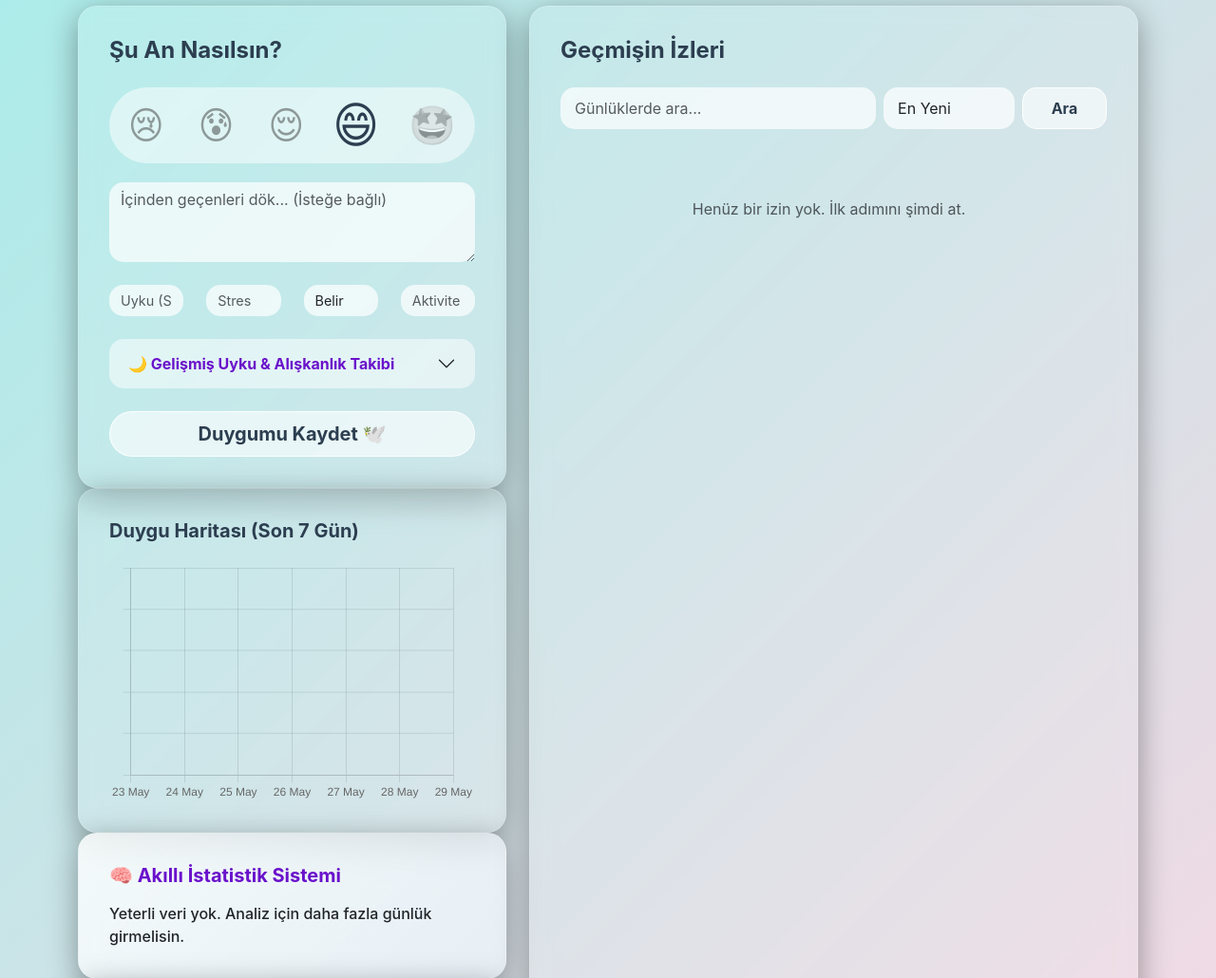
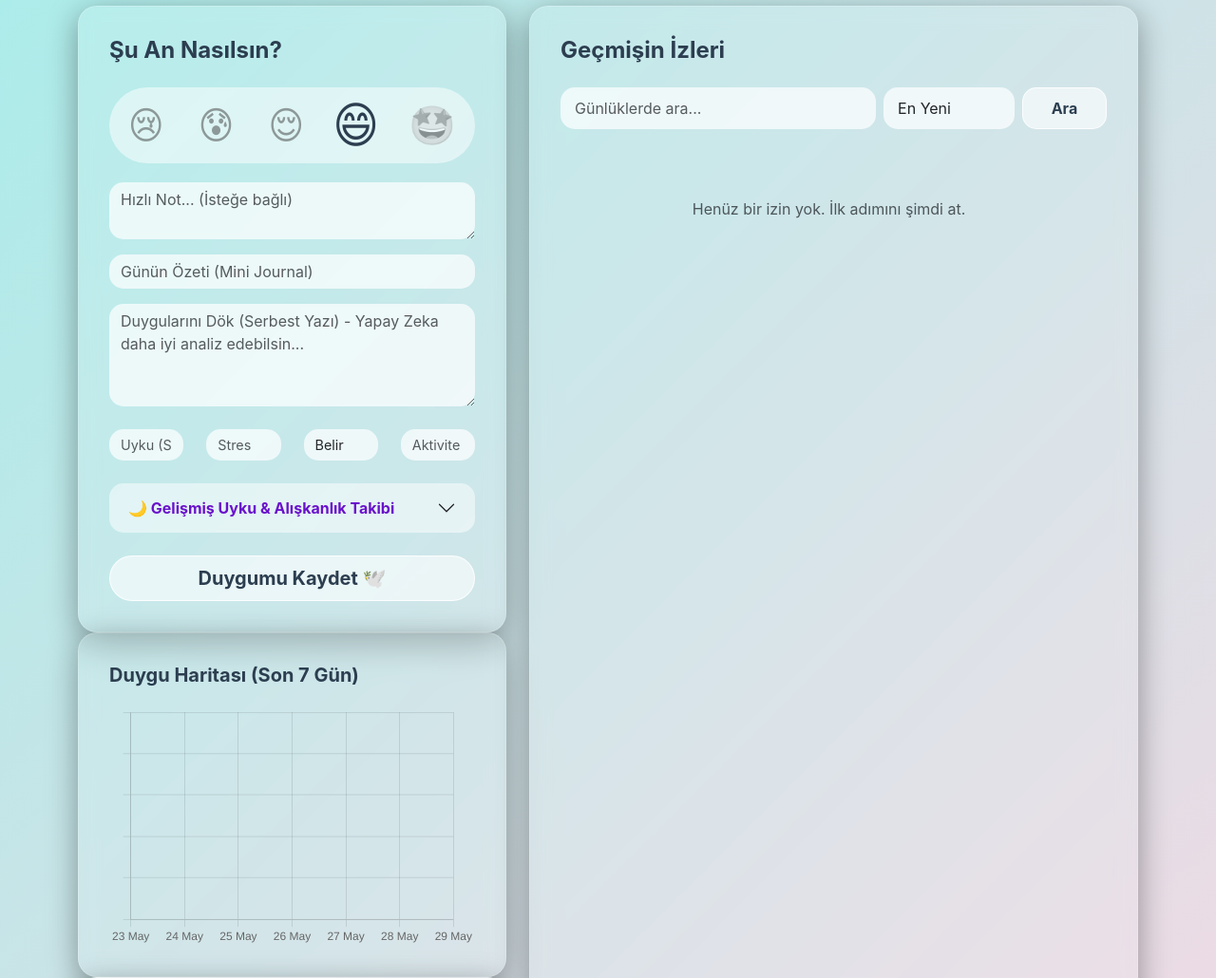
Before and after one commit to zeynaksoy/mindful-me, a Flask app: page / in a window 1280 px wide. Shown: the part 140-1170 px from the top of the page at 95% size. Run offline with Flask 3, Linux system fonts and the light colour scheme; data that the repository does not hold is empty; some libraries are stand-ins or nearby versions.

Commit message:
mini journal ve serbest yazı alanı entegrasyonu

```diff
--- a/app/forms.py
+++ b/app/forms.py
@@ -14,6 +14,8 @@ class MoodEntryForm(FlaskForm):
         ('heyecanli', _l('Heyecanlı 🤩'))
     ], validators=[DataRequired()])
     text = TextAreaField(_l('Neler düşünüyorsun?'), validators=[DataRequired()])
+    mini_journal = StringField(_l('Günün Özeti'), validators=[Optional()])
+    free_writing = TextAreaField(_l('Duygularını Dök'), validators=[Optional()])
     sleep_hours = FloatField(_l('Uyku Süresi (Saat)'), validators=[Optional(), NumberRange(min=0, max=24)])
     stress_level = IntegerField(_l('Stres Seviyesi (1-10)'), validators=[Optional(), NumberRange(min=1, max=10)])
     activities = StringField(_l('Aktiviteler (virgülle ayırın)'), validators=[Optional()])
--- a/app/models.py
+++ b/app/models.py
@@ -43,6 +43,8 @@ class MoodEntry(db.Model):
     id = db.Column(db.Integer, primary_key=True)
     mood = db.Column(db.String(20), nullable=False)
     text = db.Column(db.Text, nullable=False)
+    mini_journal = db.Column(db.String(255), nullable=True)
+    free_writing = db.Column(db.Text, nullable=True)
     timestamp = db.Column(db.DateTime, index=True, default=db.func.now())
     ai_analysis = db.Column(db.String(255), nullable=True)
     ai_advice = db.Column(db.Text, nullable=True)
@@ -74,6 +76,8 @@ class MoodEntry(db.Model):
             'id': self.id,
             'mood': self.mood,
             'text': self.text,
+            'mini_journal': self.mini_journal,
+            'free_writing': self.free_writing,
             'timestamp': self.timestamp.isoformat() if self.timestamp else None,
             'sleep_hours': self.sleep_hours,
             'stress_level': self.stress_level,
--- a/app/routes.py
+++ b/app/routes.py
@@ -60,13 +60,14 @@ SUGGESTIONS = {
     'uzgun': _l('Bir bardak su iç ve kendine sarıl. Duygularını hissetmek tamamen normal, geçici olduklarını unutma.')
 }
 
-def analyze_journal_entry(mood, text):
-    words = text.lower().replace('.', '').replace(',', '').split() if text else []
+def analyze_journal_entry(mood, text, free_writing=None):
+    analysis_text = free_writing if free_writing and len(free_writing.strip()) > 5 else text
+    words = analysis_text.lower().replace('.', '').replace(',', '').split() if analysis_text else []
     stop_words = ['bir', 've', 'ile', 'çok', 'için', 'daha', 'bu', 'şu', 'o', 'ama', 'fakat']
     keywords_list = [w for w in words if w not in stop_words and len(w) > 3][:3]
     keywords = ", ".join(keywords_list) if keywords_list else mood
 
-    if not text or len(text.strip()) < 5:
+    if not analysis_text or len(analysis_text.strip()) < 5:
         sentiment = _("Nötr")
         score = 5
         translated_mood = _(mood.capitalize())
@@ -359,10 +360,12 @@ def generate_comprehensive_report(entries):
 def index():
     form = MoodEntryForm()
     if form.validate_on_submit():
-        sentiment, score, keywords, analysis, advice = analyze_journal_entry(form.mood.data, form.text.data)
+        sentiment, score, keywords, analysis, advice = analyze_journal_entry(form.mood.data, form.text.data, form.free_writing.data)
         entry = MoodEntry(
             mood=form.mood.data,
             text=form.text.data,
+            mini_journal=form.mini_journal.data,
+            free_writing=form.free_writing.data,
             sleep_hours=form.sleep_hours.data,
             stress_level=form.stress_level.data,
             activities=form.activities.data,
--- a/app/templates/index.html
+++ b/app/templates/index.html
@@ -173,8 +173,14 @@
                             <span class="emoji-btn" data-value="heyecanli" title="{{ _('Heyecanlı') }}">🤩</span>
                         </div>
 
+                        <div class="mb-3">
+                            {{ form.text(class_="form-control", rows="2", placeholder=_("Hızlı Not... (İsteğe bağlı)"), style="background: rgba(255,255,255,0.7); border:none; border-radius:15px;") }}
+                        </div>
+                        <div class="mb-3">
+                            {{ form.mini_journal(class_="form-control", placeholder=_("Günün Özeti (Mini Journal)"), style="background: rgba(255,255,255,0.7); border:none; border-radius:15px;") }}
+                        </div>
                         <div class="mb-4">
-                            {{ form.text(class_="form-control", rows="3", placeholder=_("İçinden geçenleri dök... (İsteğe bağlı)"), style="background: rgba(255,255,255,0.7); border:none; border-radius:15px;") }}
+                            {{ form.free_writing(class_="form-control", rows="4", placeholder=_("Duygularını Dök (Serbest Yazı) - Yapay Zeka daha iyi analiz edebilsin..."), style="background: rgba(255,255,255,0.7); border:none; border-radius:15px;") }}
                         </div>
                         <div class="row mb-4">
                             <div class="col-md-3">
@@ -331,7 +337,14 @@
                                         </form>
                                     </div>
                                 </div>
+                                {% if entry.mini_journal %}
+                                <p class="card-text text-dark mb-2"><strong>{{ _('Özet:') }}</strong> {{ entry.mini_journal }}</p>
+                                {% endif %}
+                                {% if entry.free_writing %}
+                                <p class="card-text text-dark" style="white-space: pre-wrap;"><strong>{{ _('Duygularım:') }}</strong> {{ entry.free_writing }}</p>
+                                {% elif entry.text %}
                                 <p class="card-text text-dark" style="white-space: pre-wrap;">{{ entry.text }}</p>
+                                {% endif %}
 
                                 {% if entry.ai_sentiment %}
                                 <hr class="my-3" style="border-color: rgba(0,0,0,0.1);">
```
Also changed, not shown: migrations/versions/9a8cd6ee3ba6_auto_migration_on_startup.py (added, +34 -0 lines), app.db.
